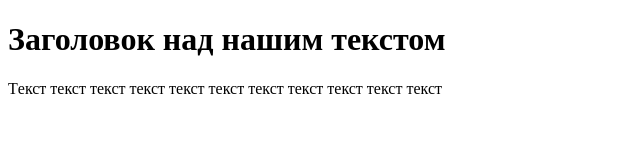
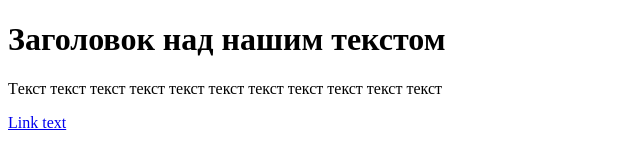
Before and after one commit to 088xo/git-basics, a plain HTML site: page test.html in a window 1280 px wide. Shown: the full height of the page, 0-640 px from the left. Drawn offline with Linux system fonts and the light colour scheme.

Commit message:
link and headers added

```diff
--- a/test.html
+++ b/test.html
@@ -6,5 +6,6 @@
     <body>
     <h1>Заголовок над нашим текстом</h1>
         <p>Tекст текст текст текст текст текст текст текст текст текст текст</p>
+    <a href="#heref">Link text</a>
     </body>
 </html>
```
